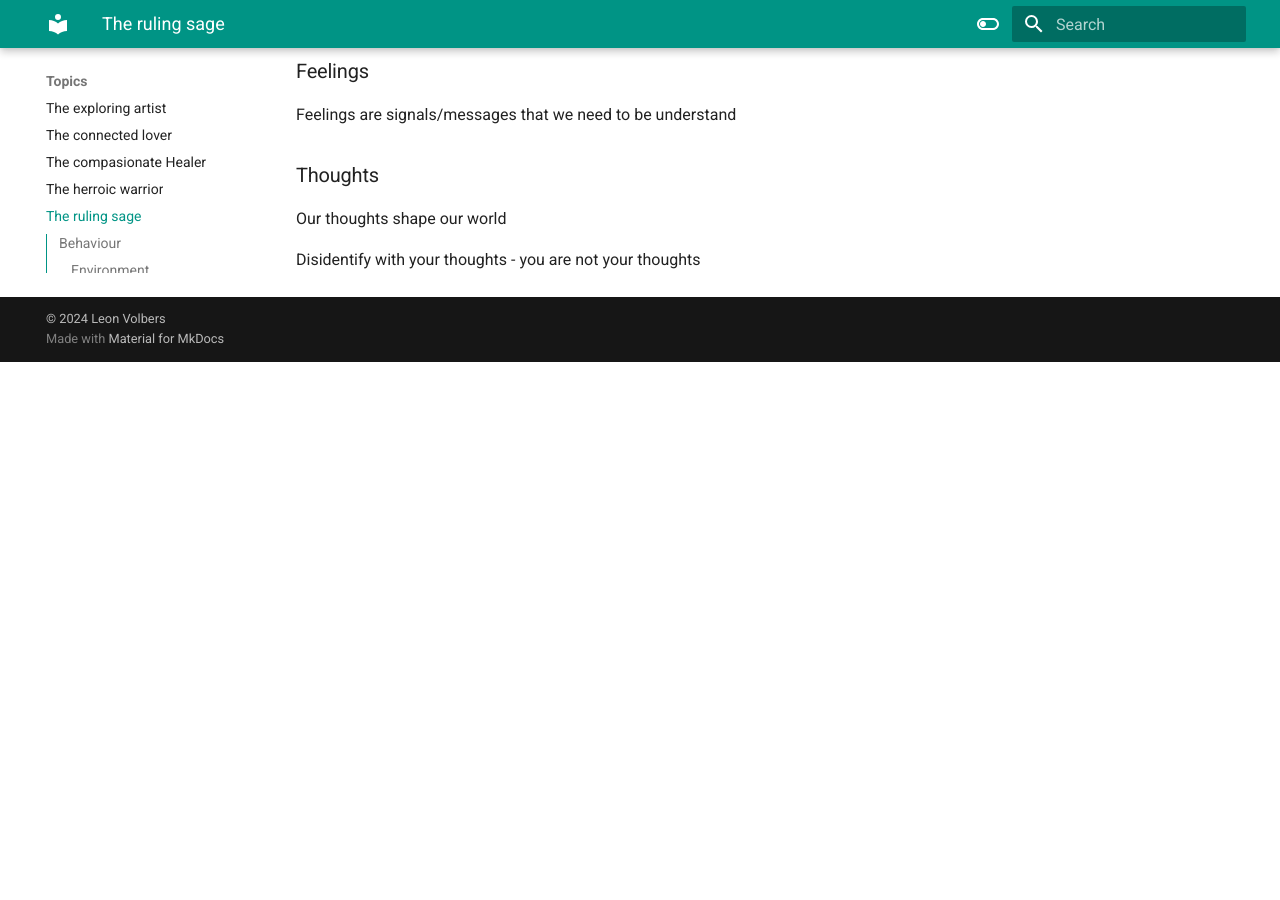
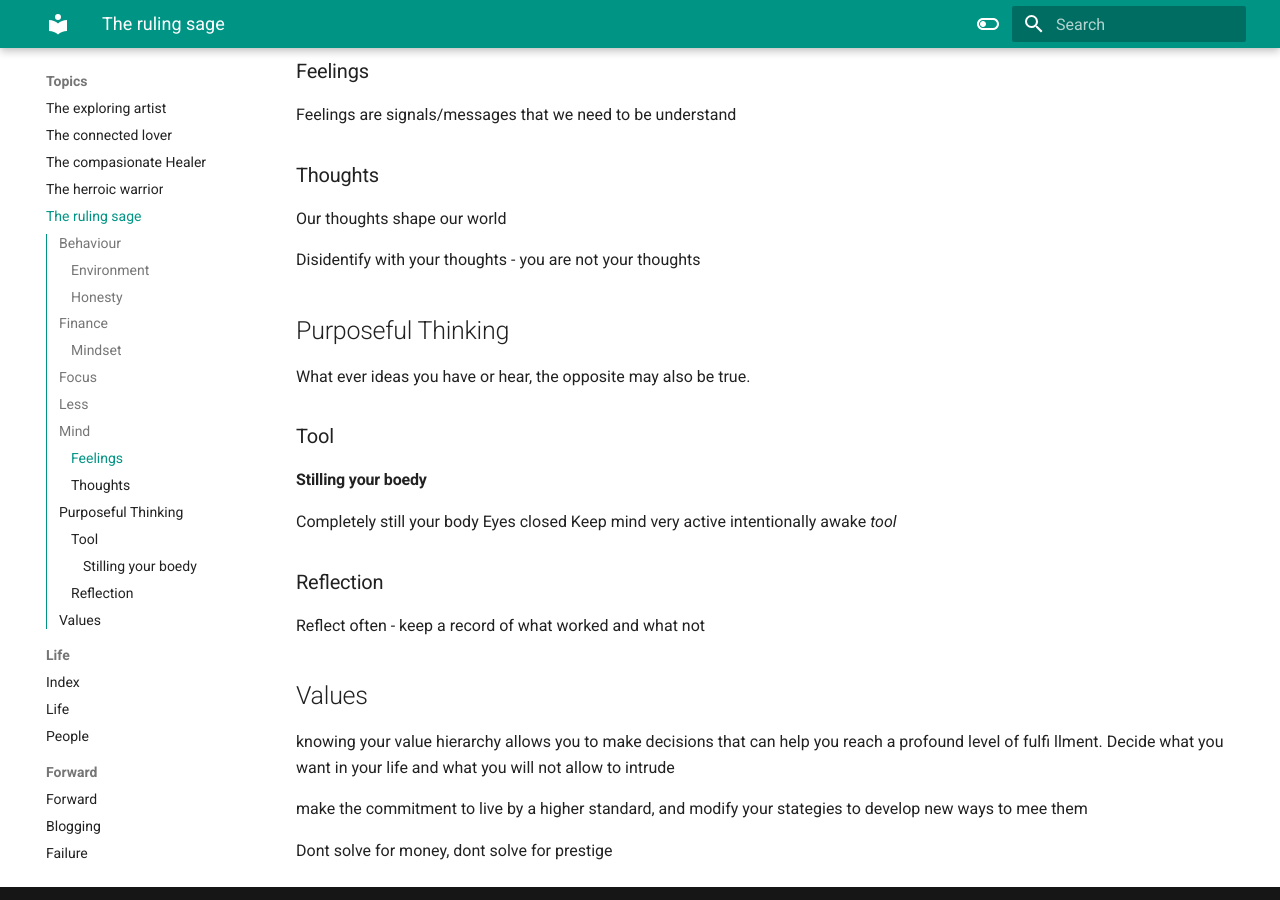
Before and after one commit to levoxtrip/PKB, an MkDocs documentation site: the page built from docs/topics/theSage.md, in a window 1280 px wide and 900 px high, scrolled down 1075 px. Built offline with MkDocs 1.6.1 and Material for MkDocs 9.7.7, drawn with Linux system fonts in a browser that asks for light colours; before the commit the page ends 1437 px from its top, so only the background shows below that.

Commit message:
further fixes

```diff
--- a/docs/topics/theSage.md
+++ b/docs/topics/theSage.md
@@ -33,3 +33,27 @@
 Our thoughts shape our world
 
 Disidentify with your thoughts - you are not your thoughts
+
+## Purposeful Thinking
+What ever ideas you have or hear, the opposite may also be true.
+
+### Tool
+#### Stilling your boedy
+Completely still your body
+Eyes closed
+Keep mind very active
+intentionally awake
+*tool*
+
+### Reflection
+Reflect often - keep a record of what worked and what not
+
+
+
+## Values
+knowing your value hierarchy allows you to make decisions that can help you reach a profound level of fulfi llment.
+Decide what you want in your life and what you will not allow to intrude
+
+make the commitment to live by a higher standard, and modify your stategies to develop new ways to mee them
+
+Dont solve for money, dont solve for prestige
```
Also changed, not shown: docs/topics/Life/Purpose.md (deleted, +0 -4 lines), docs/topics/health/Happiness.md (deleted, +0 -10 lines), docs/topics/health/Journaling.md (deleted, +0 -1 lines), docs/topics/health/OwnReflection.md (deleted, +0 -5 lines), docs/topics/health/Reflection.md (deleted, +0 -3 lines), docs/topics/health/Relax.md (deleted, +0 -4 lines), docs/topics/health/Self.md (deleted, +0 -13 lines), docs/topics/health/Stress.md (deleted, +0 -5 lines), docs/topics/health/Thinking.md (deleted, +0 -9 lines), docs/topics/health/index.md (deleted, +0 -30 lines), docs/topics/theHealer.md (+34 -0 lines), docs/topics/theHeroicWarrior.md (+5 -0 lines), 1 other file.
